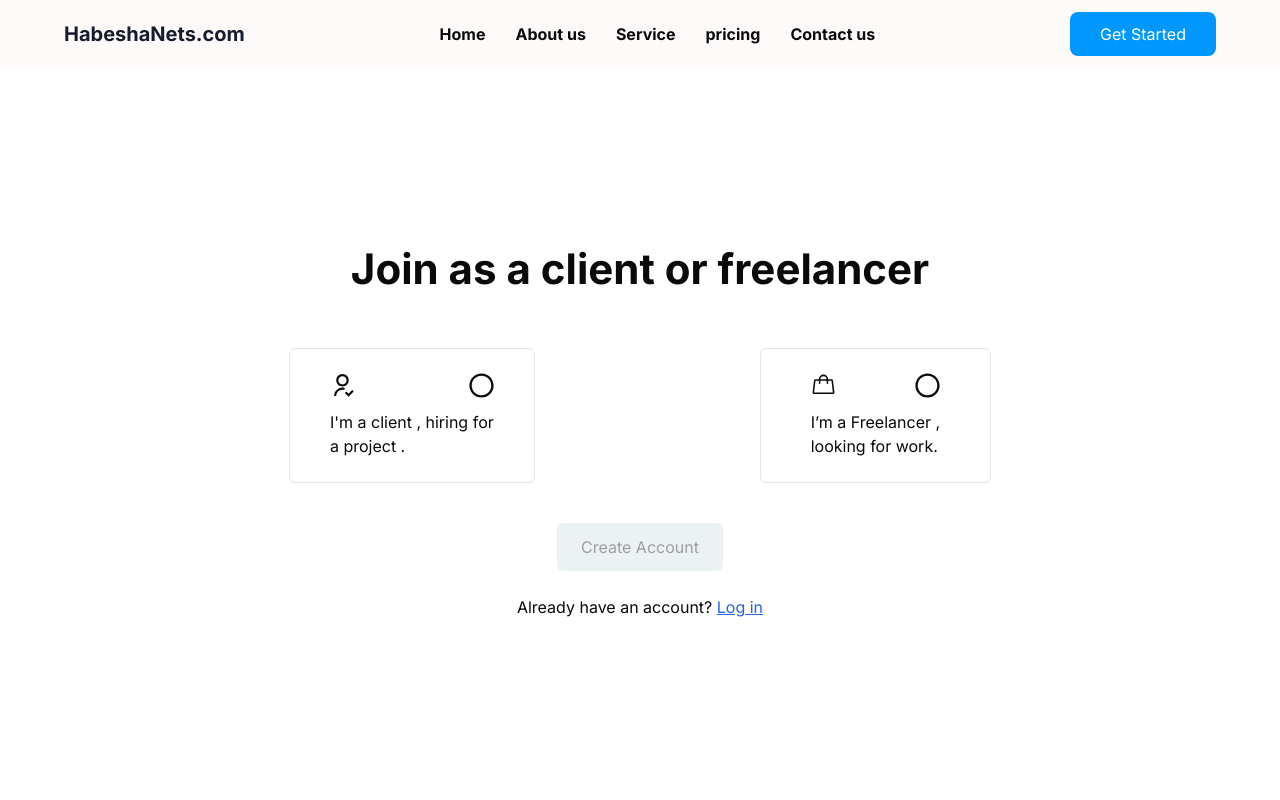
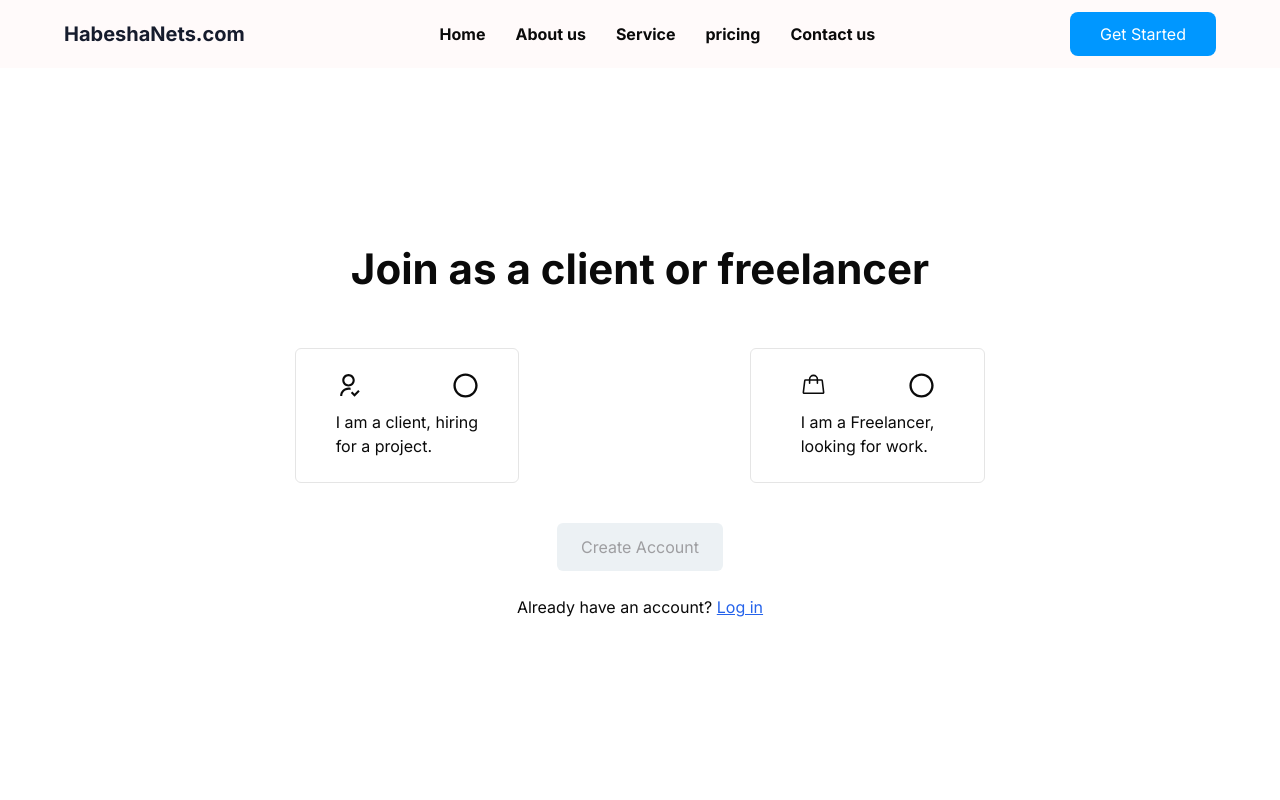
Before and after one commit to kirubeldev/HabeshaNet, a Next.js app: page /create in a window 1280 px wide. Shown: the top 800 px of the page. Built offline with nearby package versions, Linux system fonts and the light colour scheme.

Commit message:
fix issue

```diff
--- a/app/(signup)/create/page.jsx
+++ b/app/(signup)/create/page.jsx
@@ -1,47 +1,62 @@
-import React from 'react'
+'use client';
+import React, { useState } from 'react';
 import { RiUserFollowLine } from "react-icons/ri";
 import { FaRegCircle } from "react-icons/fa";
 import { PiHandbag } from "react-icons/pi";
 import Link from 'next/link';
+
 const page = () => {
+  const [selectedOption, setSelectedOption] = useState(null);
+
+  const handleOptionSelect = (option) => {
+    setSelectedOption(option);
+  };
+
   return (
     <div>
       <div className='flex justify-center mx-auto items-center h-[90vh] max-w-6xl'>
-<div className='flex flex-col space-y-6 mx-auto w-full   justify-center items-center '>
+        <div className='flex flex-col space-y-6 mx-auto w-full justify-center items-center'>
           <div>
-    <h1 className=' text-[30px] md:text-[42px] font-bold'>
+            <h1 className='text-[30px] md:text-[42px] font-bold'>
               Join as a client or freelancer
             </h1>
           </div>
-    <div className='flex-col w-fit  md:flex-row space-y-6 flex pb-4 md:w-full items-end justify-evenly'>
-<div className='flex px-10 py-6 flex-col gap-3 border rounded-md'>
+          <div className='flex-col w-fit md:flex-row space-y-6 flex pb-4 md:w-full items-end justify-evenly'>
+            <div
+              className={`flex px-10 py-6 flex-col gap-3 border rounded-md cursor-pointer ${selectedOption === 'client' ? 'bg-blue-100' : ''}`}
+              onClick={() => handleOptionSelect('client')}
+            >
               <div className='flex items-center justify-between'>
                 <RiUserFollowLine className='size-[25px]' />
-<FaRegCircle className='size-[25px]'/>
+                <FaRegCircle className='size-[25px]' />
               </div>
-<p>I'm a client , hiring
-for <br /> a project .</p>
+              <p>I am a client, hiring <br /> for a project.</p>
             </div>
 
-
-<div className='flex px-[50px] py-6 flex-col gap-3 border rounded-md'>
+            <div
+              className={`flex px-[50px] py-6 flex-col gap-3 border rounded-md cursor-pointer ${selectedOption === 'freelancer' ? 'bg-blue-100' : ''}`}
+              onClick={() => handleOptionSelect('freelancer')}
+            >
               <div className='flex items-center justify-between'>
                 <PiHandbag className='size-[25px]' />
-<FaRegCircle className='size-[25px]'/>
+                <FaRegCircle className='size-[25px]' />
               </div>
-<p>I’m a Freelancer , <br />
-looking for work. </p>
+              <p>I am a Freelancer, <br /> looking for work.</p>
             </div>
+          </div>
+<Link href={"/hirep1"}>
+          <button
+            className={`py-3 px-6 rounded-md ${selectedOption ? 'bg-[#0097FF] text-white' : 'bg-[#ECF1F4] text-[#9E9EA1]'} cursor-pointer`}
+            disabled={!selectedOption}
+          >
+            Create Account
+          </button></Link>
 
-
-    </div>
-
-    <button className='bg-[#ECF1F4] py-3 px-6 rounded-md text-[#9E9EA1]'> Create Account</button>
-  <p>Already have an account? <Link className='text-blue-600 underline' href={""}>Log in</Link></p>
+          <p>Already have an account? <Link className='text-blue-600 underline' href="/login">Log in</Link></p>
         </div>
       </div>
     </div>
-  )
+  );
 }
 
-export default page
+export default page;
--- a/app/layout.js
+++ b/app/layout.js
@@ -6,7 +6,7 @@ import Footer from "@/components/Footer";
 const inter = Inter({ subsets: ["latin"] });
 
 export const metadata = {
-  title: "Create Next App",
+  title: "Habesha Net",
   description: "Generated by create next app",
 };
 
--- a/components/Footer.jsx
+++ b/components/Footer.jsx
@@ -13,7 +13,7 @@ const Footer = () => {
       <h1 className='text-[36px] font-bold '>Ready to launch your next project?</h1>
       With lots of unique blocks, you can easily build a page without coding. Build your <br />next landing page.
         </div>
-        <Link href={'/hirep1'}>
+        <Link href={'/create'}>
         <button className='py-[10px] h-fit rounded-lg px-[30px] text-white flex gap-3 items-center bg-[#0097FF]'> Get Started <FaArrowRightLong />
 </button></Link>
     </div>
--- a/components/nav.jsx
+++ b/components/nav.jsx
@@ -20,7 +20,7 @@ const Nav = () => {
             </nav>
         </div>
         <div>
-            <Link  href={"/hirep1"}>
+            <Link  href={"/create"}>
             <button className='py-[10px] rounded-lg px-[30px] text-white bg-[#0097FF]'>
                 Get Started
             </button></Link>
```
Lines whose indentation alone changed are shown as unchanged.
